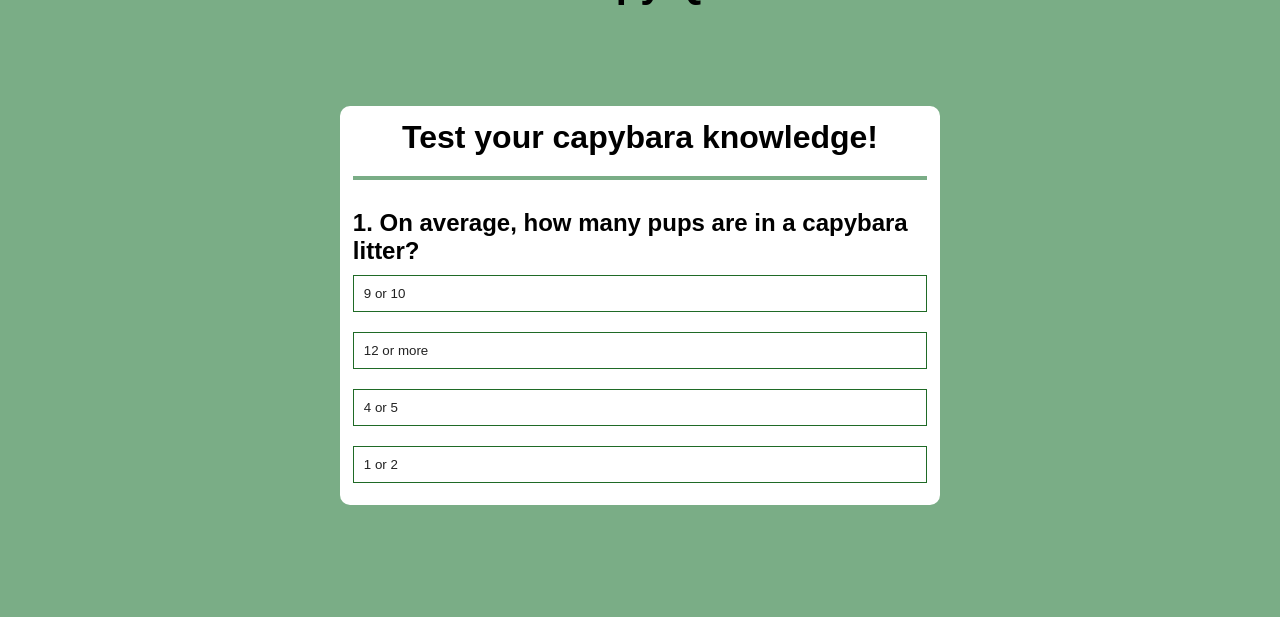
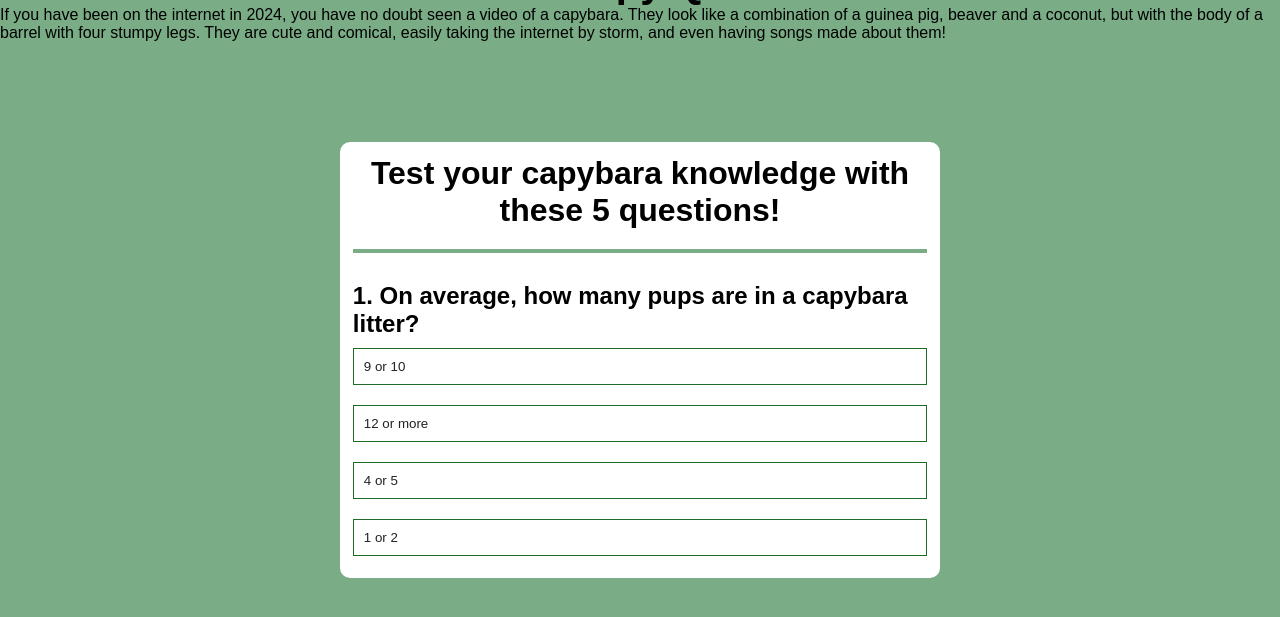
Before and after one commit to kayla-exe/capy-quiz, a plain HTML site: page index.html in a window 1280 px wide. Shown: the part 93-710 px from the top of the page. Drawn offline with Linux system fonts and the light colour scheme; a web font is replaced by a local one.

Commit message:
Add short paragraph about capybaras

```diff
--- a/index.html
+++ b/index.html
@@ -15,9 +15,13 @@
     <h1 class="heading">
         <img class="logo" src="assets/images/logo/capybara (2).png" alt="logo">Capy Quiz
     </h1>
+    <p class="capy-intro">If you have been on the internet in 2024, you have no doubt seen a video of a capybara. They look like
+        a combination of a guinea pig, beaver and a coconut, but with the body of a barrel with four stumpy legs. They are cute and comical,
+        easily taking the internet by storm, and even having songs made about them!
+    </p>
 
     <div class="game-area">
-        <h1>Test your capybara knowledge!</h1>
+        <h1>Test your capybara knowledge with these 5 questions!</h1>
         <div class="questions-area">
             <h2 id="questions">Question goes here</h2>
         </div>
```
